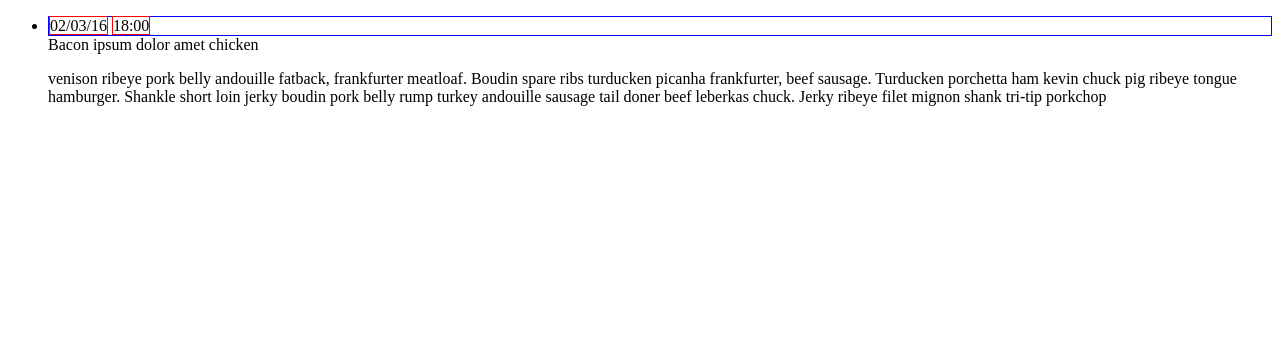
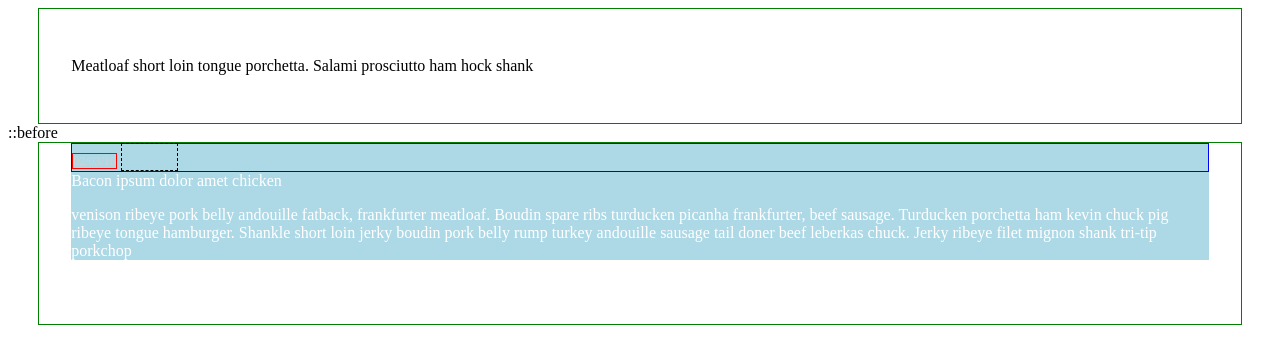
Before and after one commit to gturmel/vertical-timeline, a plain HTML site: page index.html in a window 1280 px wide. Drawn offline with Linux system fonts and the light colour scheme.

Commit message:
add starting css properties, add html tags

```diff
--- a/assets/style.css
+++ b/assets/style.css
@@ -3,15 +3,35 @@
 
 /* header styling */
 
+nav {
+  width: 90%;
+  margin: 0 auto 0 auto;
+  padding: 3em 2em 3em 2em;
+  border: 1px solid green;
+}
+
+/*section. Having the ul wrapped in section means that I can set the
+padding/margin/whatever to hold all of the ul in to where I want it. Yessss*/
+
+section.::before {
+  content: '';
+
+}
+
 /* ul Styling */
 
 ul {
-
+  width: 90%;
+  margin: 0 auto 0 auto;
+  padding: 0 2em 3em 2em;
+  border: 1px solid green;
 }
 
 /* li styling */
 li {
-
+  background-color: lightblue;
+  color: white;
+  radius: 5%;
 }
 
 .datetime {
@@ -19,8 +39,16 @@ li {
   border: 1px solid blue;
 }
 
-.datetime span {
+.datetime span:first-child{
   border: 1px solid red;
+  font-size: .75em;
+  color: lightgrey;
+}
+
+.datetime span:last-child {
+  border: 1px dashed black;
+  font-size: 1.5em;
+  color: lightblue;
 }
 
 /* p styling */
--- a/index.html
+++ b/index.html
@@ -7,10 +7,14 @@
     </head>
     <body>
 <!--hard mode - hover text popping up, site name, funky imgs-->
-      <header>
-      </header>
+      <nav>Meatloaf short loin tongue porchetta.
+        Salami prosciutto ham hock shank
+      </nav>
 <!--the whole huge container-->
+      <section>
+          ::before
         <ul>
+
 <!--the chunk that gets repeated-->
          <li>
 <!--time and date-->
@@ -34,5 +38,6 @@
            </article>
          </li>
       </ul>
+    </section>
     </body>
   </html>
```
Lines whose indentation alone changed are shown as unchanged.
